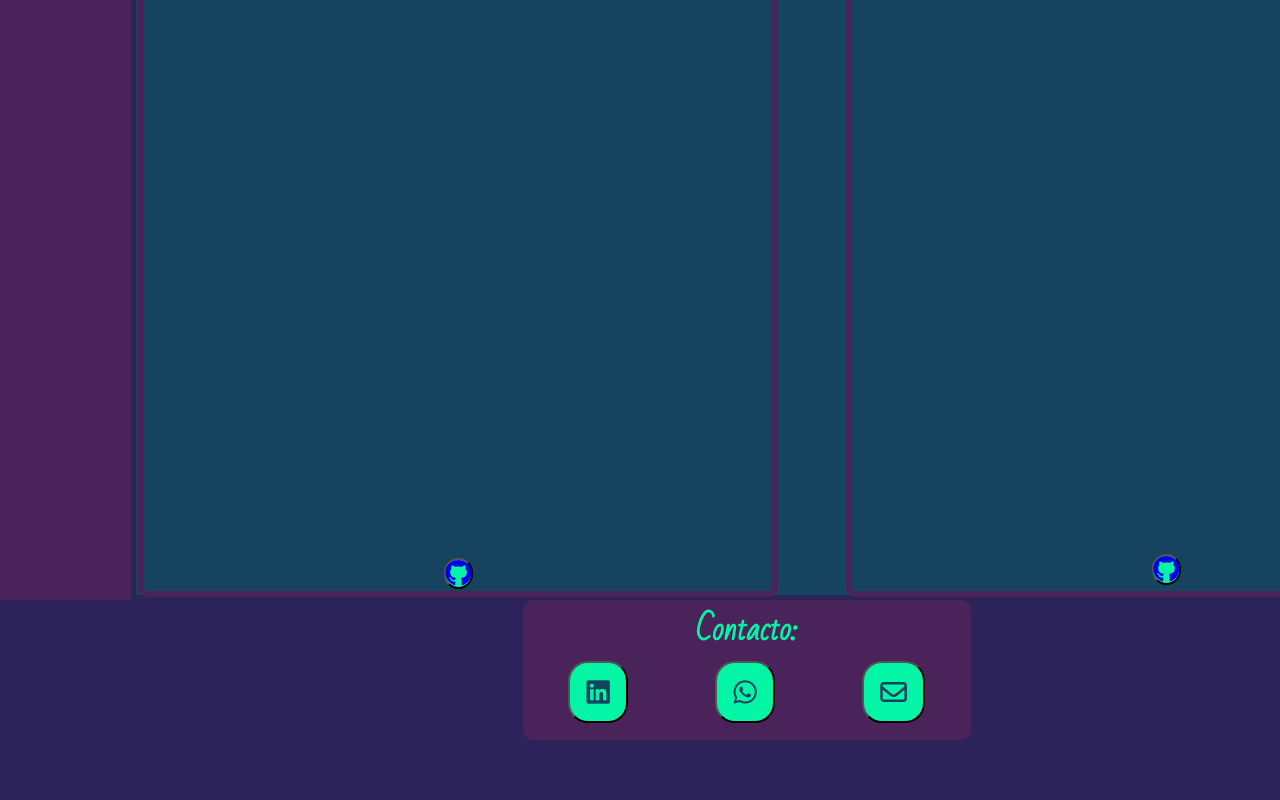
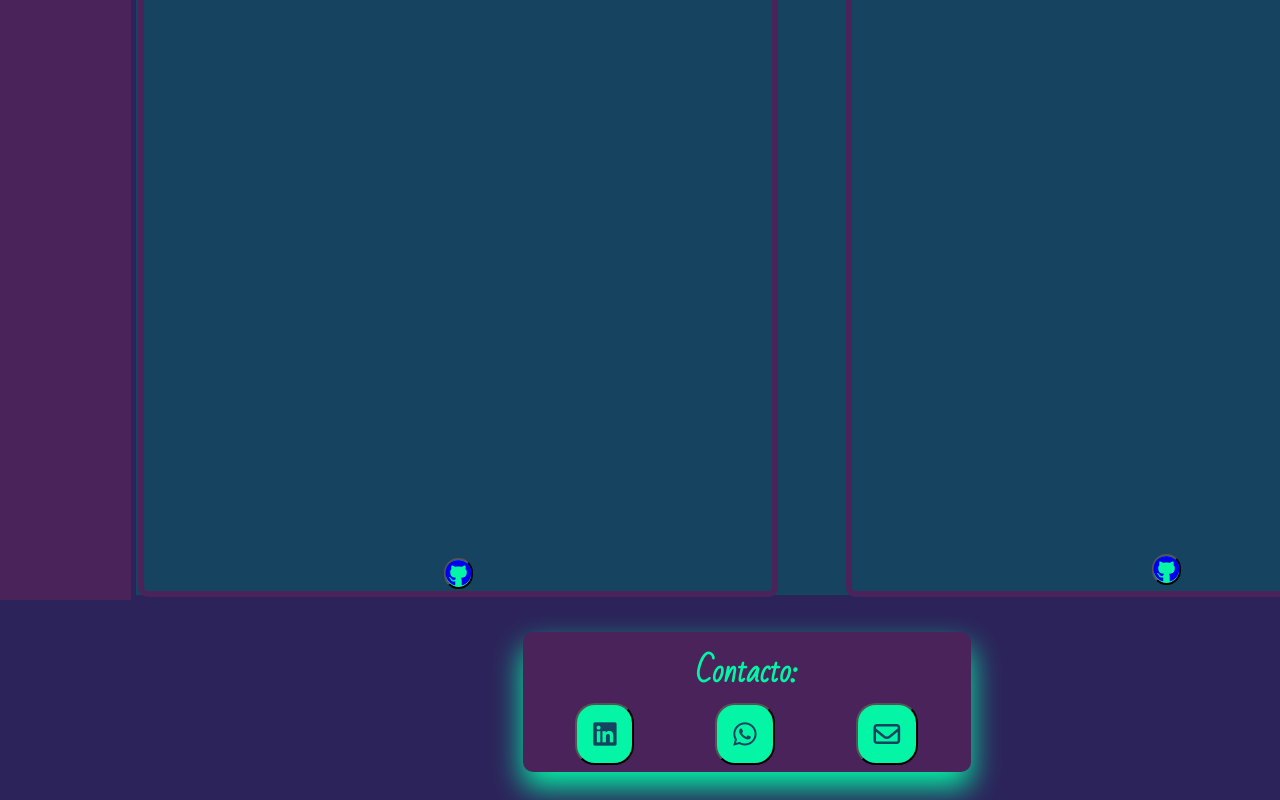
Before and after one commit to CaroFloVal/Prueba_animacionesCSS, a plain HTML site: page index.html in a window 1280 px wide. Shown: the part 1803-2603 px from the top of the page. Before the commit the page ends 2543 px from the top, so only its background shows below. Drawn offline with Linux system fonts and the light colour scheme; a web font is replaced by a local one.

Commit message:
filtro footer

```diff
--- a/assets/css/style.css
+++ b/assets/css/style.css
@@ -18,6 +18,16 @@ body{
     width: 80px;
     border-radius: 14px;
     filter: drop-shadow(0px 7px 14px #04f5a6);
+    animation: rotar 5s linear infinite;
+}
+
+@keyframes rotar{
+    from {
+        transform: rotateY(180deg);
+    }
+    to{
+        transform: rotateY(360deg);
+    }
 }
 .navbar {
     grid-area: nav;
@@ -167,7 +177,8 @@ footer {
     grid-area: footer;
     display: flex;
     justify-content: center;
-
+    height: 200px;
+    gap: 1rem;
 
 }
 
@@ -180,9 +191,10 @@ footer {
     display: flex;
     margin: 4px;
     display: block;
-
-
-
+    padding: 10px;
+    margin-top: 2rem;
+    margin-bottom: 2rem;
+    filter: drop-shadow(0px 15px 15px #04f5a6);
 }
 .container h4 {
     font-size: 20px;
@@ -311,8 +323,7 @@ footer {
 
     .container {
         width: 30%;
-        margin: 0;
-        padding: 0;
+
     }
 
     .container h4 {
```
